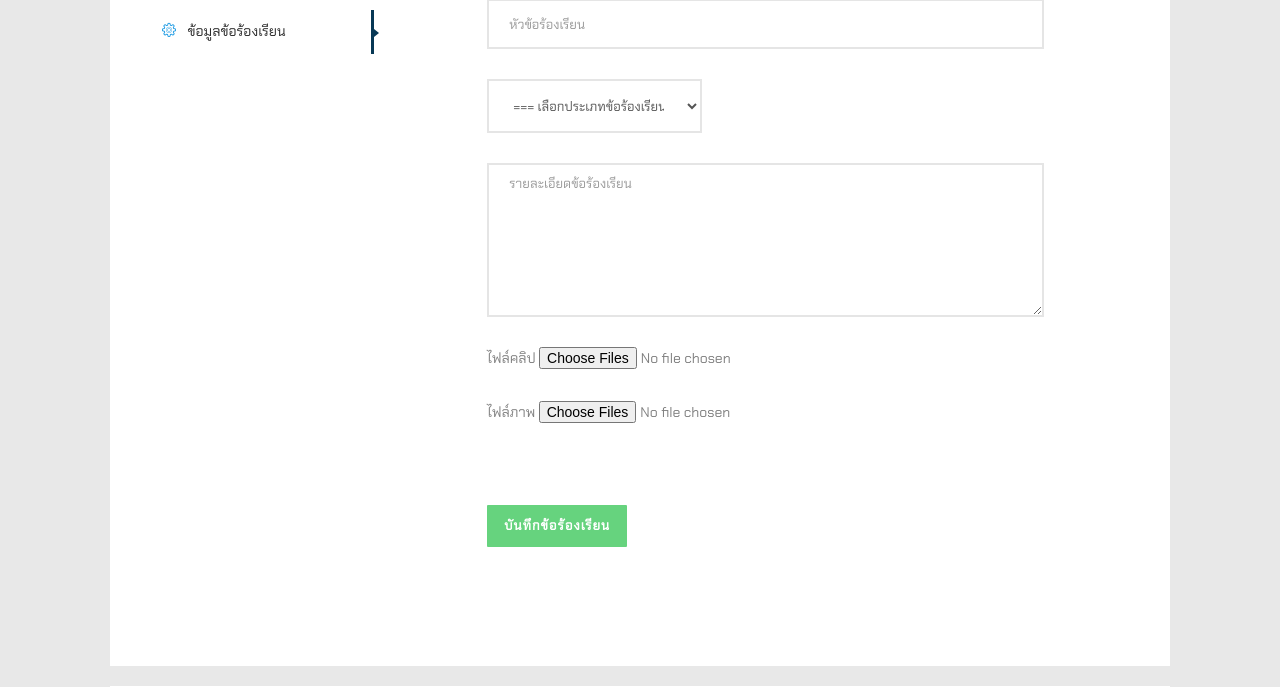
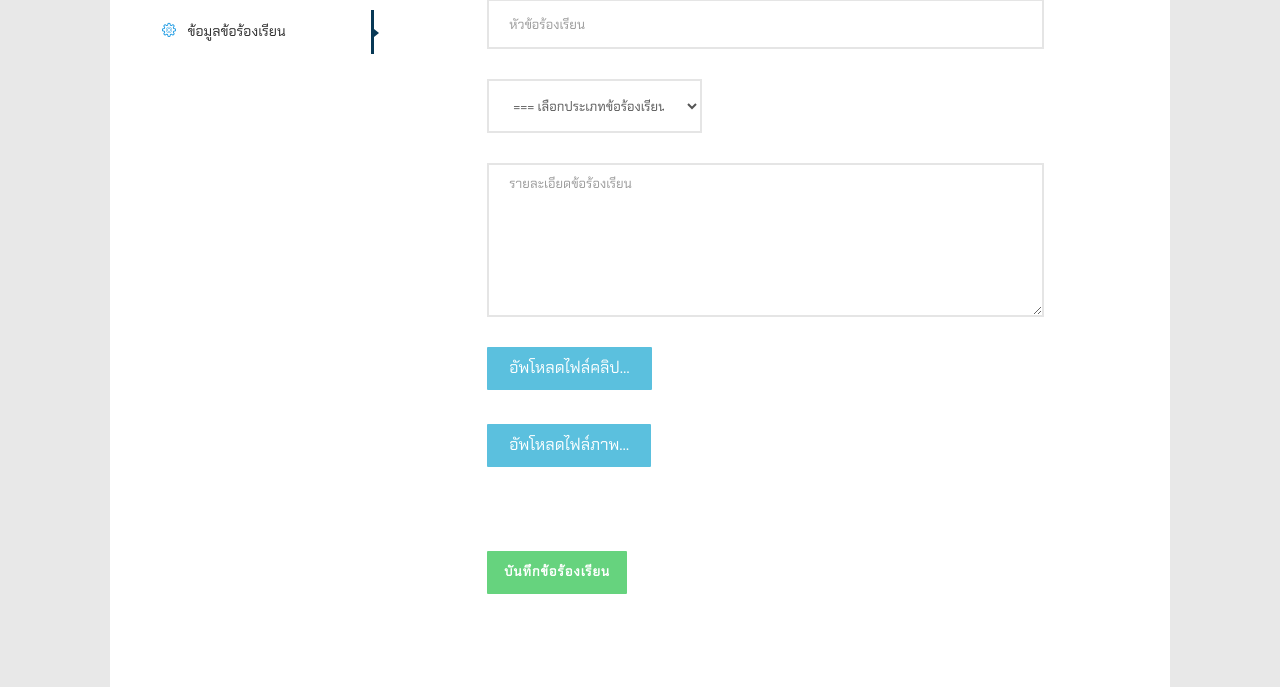
Before and after one commit to Justice-Deepsouth/justice-webproject, a PHP site: page /complaint_add.php in a window 1280 px wide. Shown: the part 823-1510 px from the top of the page. Run offline with PHP 8.4, Linux system fonts and the light colour scheme; the visitor is signed in with stand-in values (Sample User, id 1); data comes from the database, SQL or seed files in the repository; some libraries are stand-ins or nearby versions; some web fonts are replaced.

Commit message:
don't remember what I have modified

```diff
--- a/complaint_add.php
+++ b/complaint_add.php
@@ -323,15 +323,16 @@
 						</div>
 						<div class="col-md-12">
 							<div class="form-group">
-							ไฟล์คลิป
-								<input type="file" id="complaint_video" name="complaint_video[]" multiple >
+								<label class="btn btn-info">
+									อัพโหลดไฟล์คลิป&hellip; <input type="file" id="complaint_video" name="complaint_video[]" style="display: none;" multiple >
+								</label>
 							</div>
 						</div>
 						<div class="col-md-12">
 							<div class="form-group">
-							ไฟล์ภาพ
-								<!-- <input type="file" class="btn btn-primary btn-modify" id= "complaint_photo" name="complaint_photo[]" multiple > -->
-								<input type="file" id="complaint_photo" name="complaint_photo[]" multiple >
+								<label class="btn btn-info">
+									อัพโหลดไฟล์ภาพ&hellip; <input type="file" id="complaint_photo" name="complaint_photo[]" style="display: none;" multiple>
+            					</label>
 							</div>
 						</div>
 						<div class="col-md-12">
```
